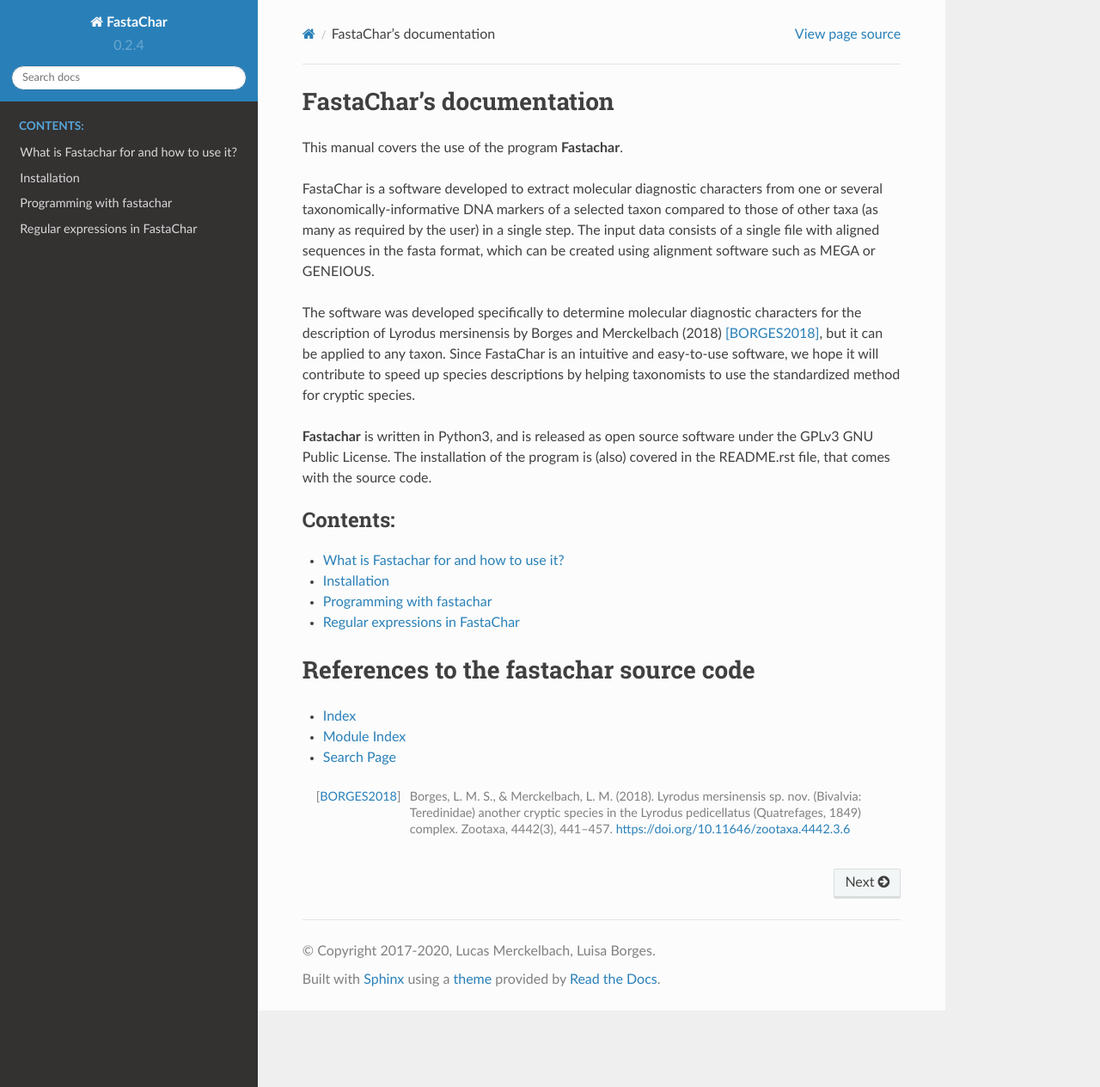
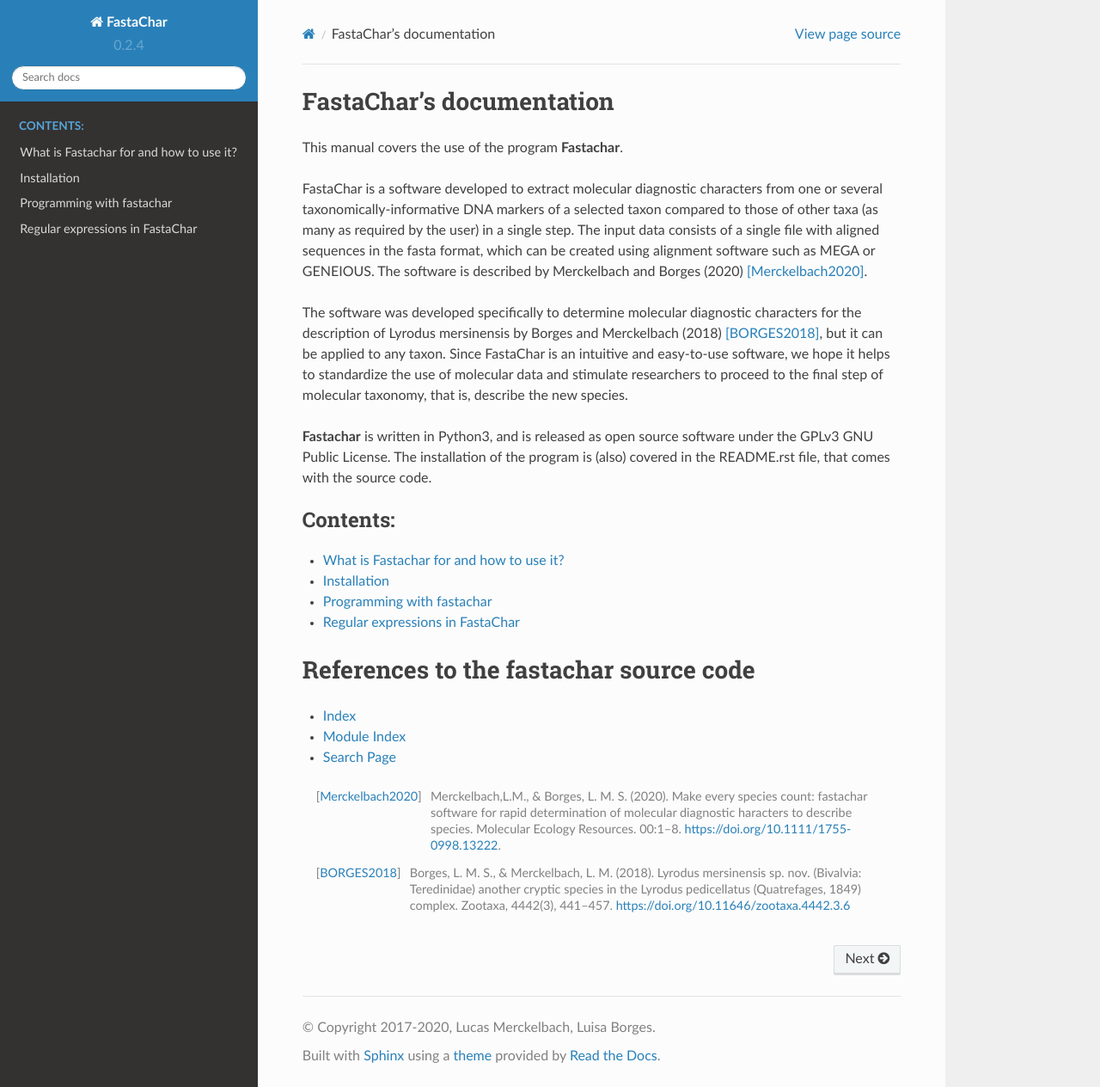
Before and after one commit to smerckel/FastaChar, a Sphinx documentation site: the page built from doc/index.rst, in a window 1280 px wide and 1264 px high. Shown: the whole window at 86% size. Built offline with Sphinx 7.4.7 and the Read the Docs theme 2.0.0, drawn with Linux system fonts in a browser that asks for light colours.

Commit message:
Updates to the documentation after paper published.

```diff
--- a/doc/index.rst
+++ b/doc/index.rst
@@ -13,14 +13,15 @@
 compared to those of other taxa (as many as required by the user) in a single step.
 The input data consists of a single file with aligned sequences in the fasta format,
 which can be created using alignment software such as MEGA or
-GENEIOUS.
+GENEIOUS. The software is described by Merckelbach and Borges (2020) [Merckelbach2020]_.
 
 The software was developed specifically to determine molecular
 diagnostic characters for the description of Lyrodus mersinensis by
 Borges and Merckelbach (2018) [BORGES2018]_, but it can be applied to
 any taxon.  Since FastaChar is an intuitive and easy-to-use software, we
-hope it will contribute to speed up species descriptions by helping
-taxonomists to use the standardized method for cryptic species.
+hope it helps to standardize the use of molecular data and stimulate
+researchers to proceed to the final step of molecular taxonomy, that
+is, describe the new species.
 
 **Fastachar** is written in Python3, and is released as open source
 software under the GPLv3 GNU Public License. The installation of the
@@ -43,6 +44,12 @@
 * :ref:`modindex`
 * :ref:`search`
 
+.. [Merckelbach2020]  Merckelbach,L.M., & Borges, L. M. S. (2020). Make every species count:
+		      fastachar software for rapid determination of
+		      molecular diagnostic haracters to describe
+		      species.
+		      Molecular Ecology Resources. 00:1–8.
+		      https://doi.org/10.1111/1755-0998.13222.
 
 .. [BORGES2018]  Borges, L. M. S., & Merckelbach, L. M. (2018). Lyrodus mersinensis sp.
 		 nov. (Bivalvia: Teredinidae) another cryptic species in the Lyrodus
```
Also changed, not shown: doc/howto.rst (+6 -14 lines), doc/installation.rst (+5 -4 lines), doc/_static/main_window.png.
